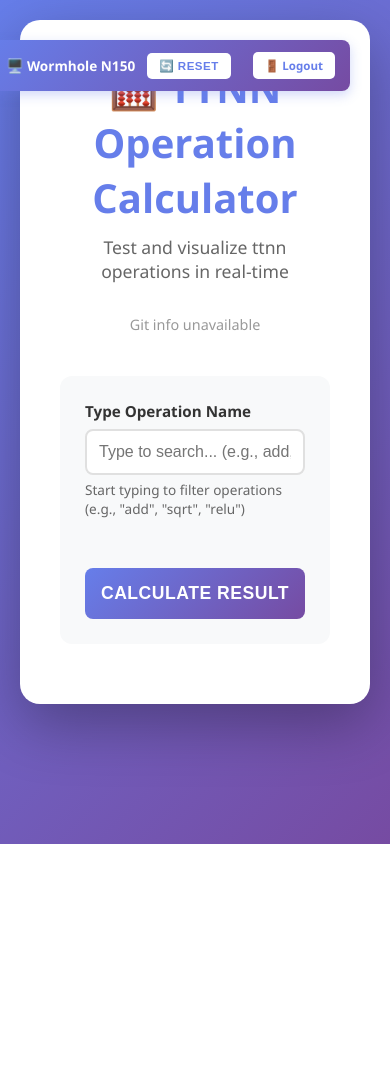
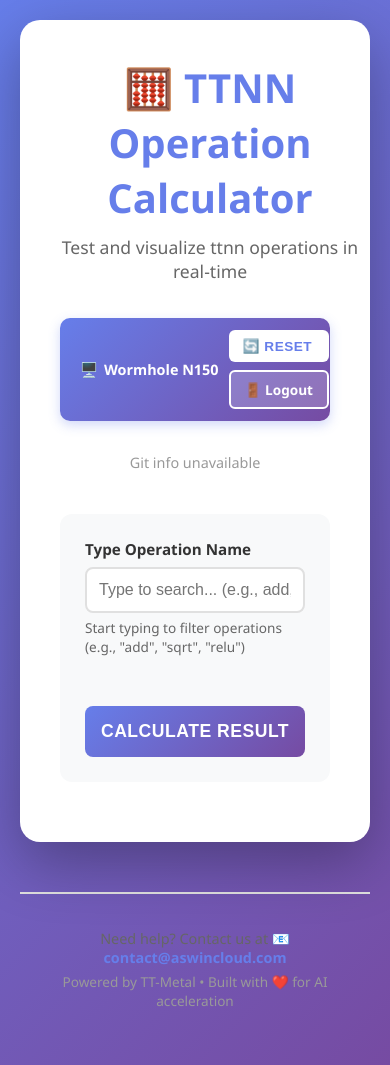
Before and after one commit to Aswintechie/ttnn-web-calculator, a Flask app: page / in a window 390 px wide. Before the commit the page ends 844 px from the top, so only its background shows below. Run offline with Flask 3, Linux system fonts and the light colour scheme; the visitor is signed in with stand-in values (Sample User, id 1).

Commit message:
Add session timeout and beautify UI layout
New Features:
- Session timeout: 30 minutes of inactivity
- Session warning: Alert shown at 25 minutes
- Auto session refresh on user activity
- Contact email: contact@aswincloud.com (in login page and footer)

UI Improvements:
- Redesigned header with flex layout (no overlapping)
- Title and machine info side-by-side
- Beautiful action buttons (Reset & Logout)
- Logout button with distinct styling
- Added footer with contact information
- Responsive layout for mobile devices
- Machine name shown: Wormhole N150

Visual Enhancements:
- Gradient button styles
- Smooth hover animations
- Better spacing and alignment
- Mobile-friendly design
- Professional footer section

```diff
--- a/app.py
+++ b/app.py
@@ -11,10 +11,14 @@
 import hashlib
 import secrets
 import os
+from datetime import timedelta
 
 app = Flask(__name__)
 # Generate a secure secret key for sessions
 app.secret_key = os.environ.get('FLASK_SECRET_KEY', secrets.token_hex(32))
+# Session timeout: 30 minutes of inactivity
+app.config['PERMANENT_SESSION_LIFETIME'] = timedelta(minutes=30)
+app.config['SESSION_REFRESH_EACH_REQUEST'] = True
 
 # Securely hash the password (SHA256)
 # The actual password is not stored anywhere in the code
@@ -238,6 +242,7 @@
     if request.method == 'POST':
         password = request.form.get('password')
         if check_password(password):
+            session.permanent = True  # Enable session timeout
             session['authenticated'] = True
             return redirect(url_for('index'))
         else:
--- a/templates/index.html
+++ b/templates/index.html
@@ -65,49 +65,105 @@
             font-weight: 600;
         }
 
+        .header-container {
+            display: flex;
+            justify-content: space-between;
+            align-items: center;
+            margin-bottom: 20px;
+            flex-wrap: wrap;
+            gap: 15px;
+        }
+
+        .title-section {
+            flex: 1;
+            min-width: 300px;
+        }
+
         .machine-info {
-            position: absolute;
-            top: 20px;
-            right: 20px;
-            padding: 12px 15px;
+            display: flex;
+            gap: 10px;
+            align-items: center;
             background: linear-gradient(135deg, #667eea 0%, #764ba2 100%);
-            border-radius: 8px;
-            color: white;
-            display: flex;
-            gap: 12px;
-            align-items: center;
-            font-size: 0.85em;
+            padding: 12px 20px;
+            border-radius: 10px;
             box-shadow: 0 4px 12px rgba(102, 126, 234, 0.3);
         }
 
         .machine-details {
+            color: white;
             font-weight: 600;
+            font-size: 0.9em;
             white-space: nowrap;
+            display: flex;
+            align-items: center;
+            gap: 6px;
+        }
+
+        .action-buttons {
+            display: flex;
+            gap: 8px;
+            align-items: center;
         }
 
         .reset-btn {
             background: white;
             color: #667eea;
-            padding: 6px 12px;
+            padding: 8px 14px;
             border: none;
-            border-radius: 5px;
+            border-radius: 6px;
             cursor: pointer;
             font-weight: 600;
             font-size: 0.85em;
             transition: all 0.3s;
             white-space: nowrap;
+            text-decoration: none;
+            display: inline-flex;
+            align-items: center;
+            gap: 4px;
         }
 
         .reset-btn:hover {
-            background: #f0f0f0;
-            transform: scale(1.05);
+            background: rgba(255, 255, 255, 0.9);
+            transform: translateY(-2px);
+            box-shadow: 0 4px 8px rgba(0, 0, 0, 0.15);
+        }
+
+        .reset-btn:active {
+            transform: translateY(0);
         }
 
         .reset-btn:disabled {
-            background: #ccc;
-            color: #666;
+            background: rgba(255, 255, 255, 0.5);
+            color: #999;
             cursor: not-allowed;
             transform: none;
+        }
+
+        .logout-btn {
+            background: rgba(255, 255, 255, 0.2);
+            color: white;
+            border: 2px solid white;
+        }
+
+        .logout-btn:hover {
+            background: white;
+            color: #667eea;
+        }
+
+        @media (max-width: 768px) {
+            .header-container {
+                flex-direction: column;
+                align-items: flex-start;
+            }
+
+            .machine-info {
+                width: 100%;
+                justify-content: space-between;
+            }
+
+            .action-buttons {
+                flex-wrap: wrap;
+            }
         }
 
         .container {
@@ -363,20 +419,26 @@
 </head>
 <body>
     <div class="container">
+        <div class="header-container">
+            <div class="title-section">
+                <h1>🧮 TTNN Operation Calculator</h1>
+                <p class="subtitle">Test and visualize ttnn operations in real-time</p>
+            </div>
+
             <div class="machine-info" id="machine-info">
                 <div class="machine-details">
-                <span>🖥️ <span id="machine-type">Loading...</span></span>
+                    🖥️ <span id="machine-type">Wormhole N150</span>
                 </div>
+                <div class="action-buttons">
                     <button class="reset-btn" onclick="resetDevice()" id="reset-btn">
                         🔄 Reset
                     </button>
-            <a href="/logout" class="reset-btn" style="text-decoration: none; margin-left: 10px;">
+                    <a href="/logout" class="reset-btn logout-btn">
                         🚪 Logout
                     </a>
                 </div>
-
-        <h1>🧮 TTNN Operation Calculator</h1>
-        <p class="subtitle">Test and visualize ttnn operations in real-time</p>
+            </div>
+        </div>
 
         <div class="git-info" id="git-info">
             <span>Loading commit info...</span>
@@ -600,12 +662,32 @@
             }
         }
 
+        // Session timeout warning (after 25 minutes, warn about 30 min timeout)
+        let sessionWarningTimeout;
+        function resetSessionTimer() {
+            clearTimeout(sessionWarningTimeout);
+            sessionWarningTimeout = setTimeout(() => {
+                if (confirm('⏰ Your session will expire in 5 minutes due to inactivity.\n\nClick OK to stay logged in, or Cancel to logout now.')) {
+                    // User clicked OK, make a request to keep session alive
+                    fetch('/api/operations').catch(() => {});
+                } else {
+                    window.location.href = '/logout';
+                }
+            }, 25 * 60 * 1000); // 25 minutes
+        }
+
+        // Reset timer on any user activity
+        ['click', 'keypress', 'scroll', 'mousemove'].forEach(event => {
+            document.addEventListener(event, resetSessionTimer, { passive: true, once: false });
+        });
+
         // Initialize autocomplete on page load
         document.addEventListener('DOMContentLoaded', function() {
             setupAutocomplete();
             loadGitInfo();
             loadMachineInfo();
             loadOperationsParams();
+            resetSessionTimer(); // Start session timer
         });
 
         async function loadGitInfo() {
@@ -917,5 +999,17 @@
             }
         }
     </script>
+
+    <footer style="text-align: center; padding: 30px 20px; margin-top: 50px; border-top: 2px solid #e0e0e0; color: #666;">
+        <p style="margin: 5px 0; font-size: 0.9em;">
+            Need help? Contact us at
+            <a href="mailto:contact@aswincloud.com" style="color: #667eea; text-decoration: none; font-weight: 600;">
+                📧 contact@aswincloud.com
+            </a>
+        </p>
+        <p style="margin: 5px 0; font-size: 0.85em; color: #999;">
+            Powered by TT-Metal • Built with ❤️ for AI acceleration
+        </p>
+    </footer>
 </body>
 </html>
--- a/templates/login.html
+++ b/templates/login.html
@@ -213,7 +213,8 @@
         </form>
 
         <div class="footer-text">
-            Secure access to TTNN operations
+            Secure access to TTNN operations<br>
+            <a href="mailto:contact@aswincloud.com" style="color: #667eea; text-decoration: none; margin-top: 5px; display: inline-block;">📧 contact@aswincloud.com</a>
         </div>
     </div>
 
```
Lines whose indentation alone changed are shown as unchanged.
